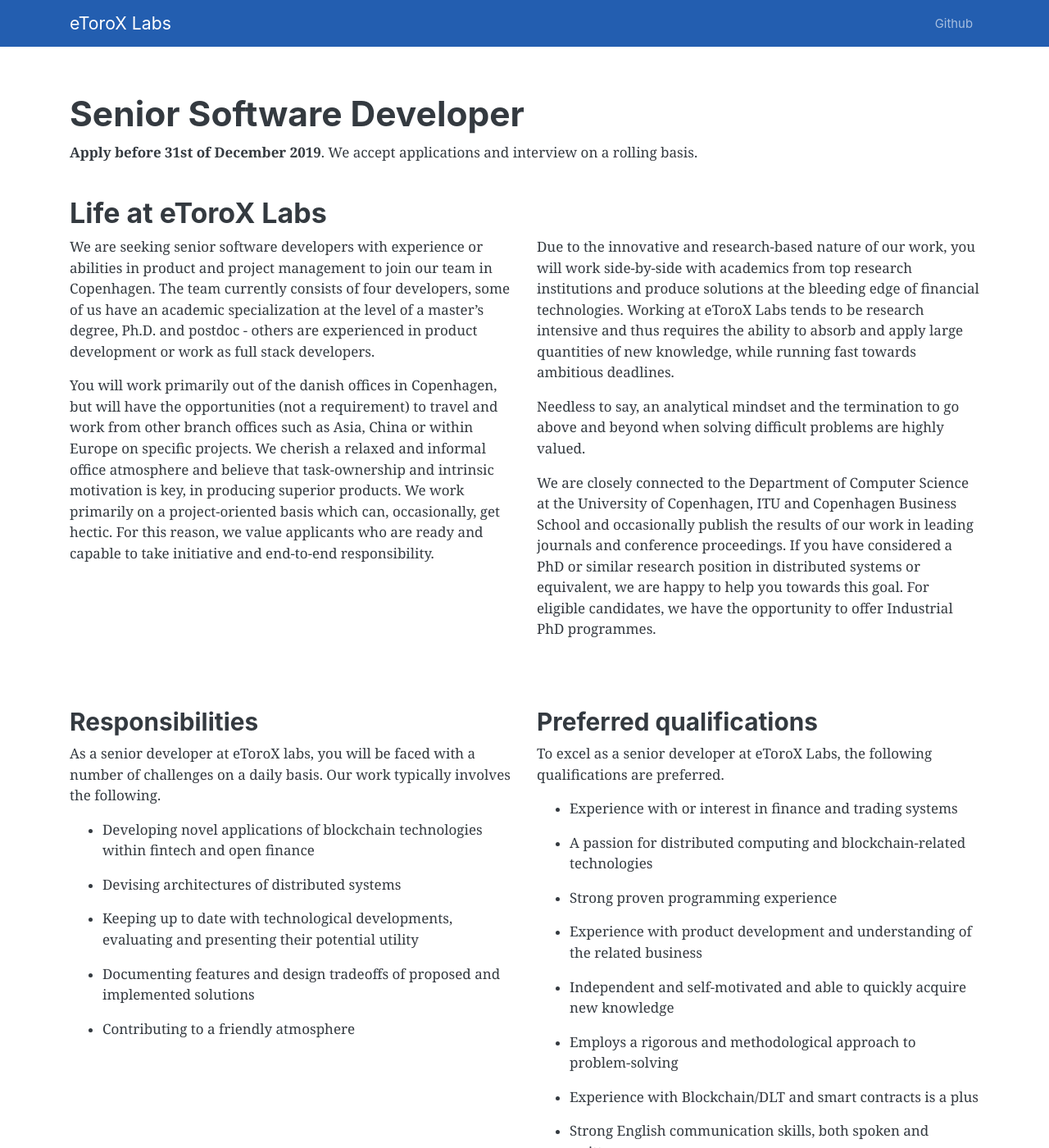
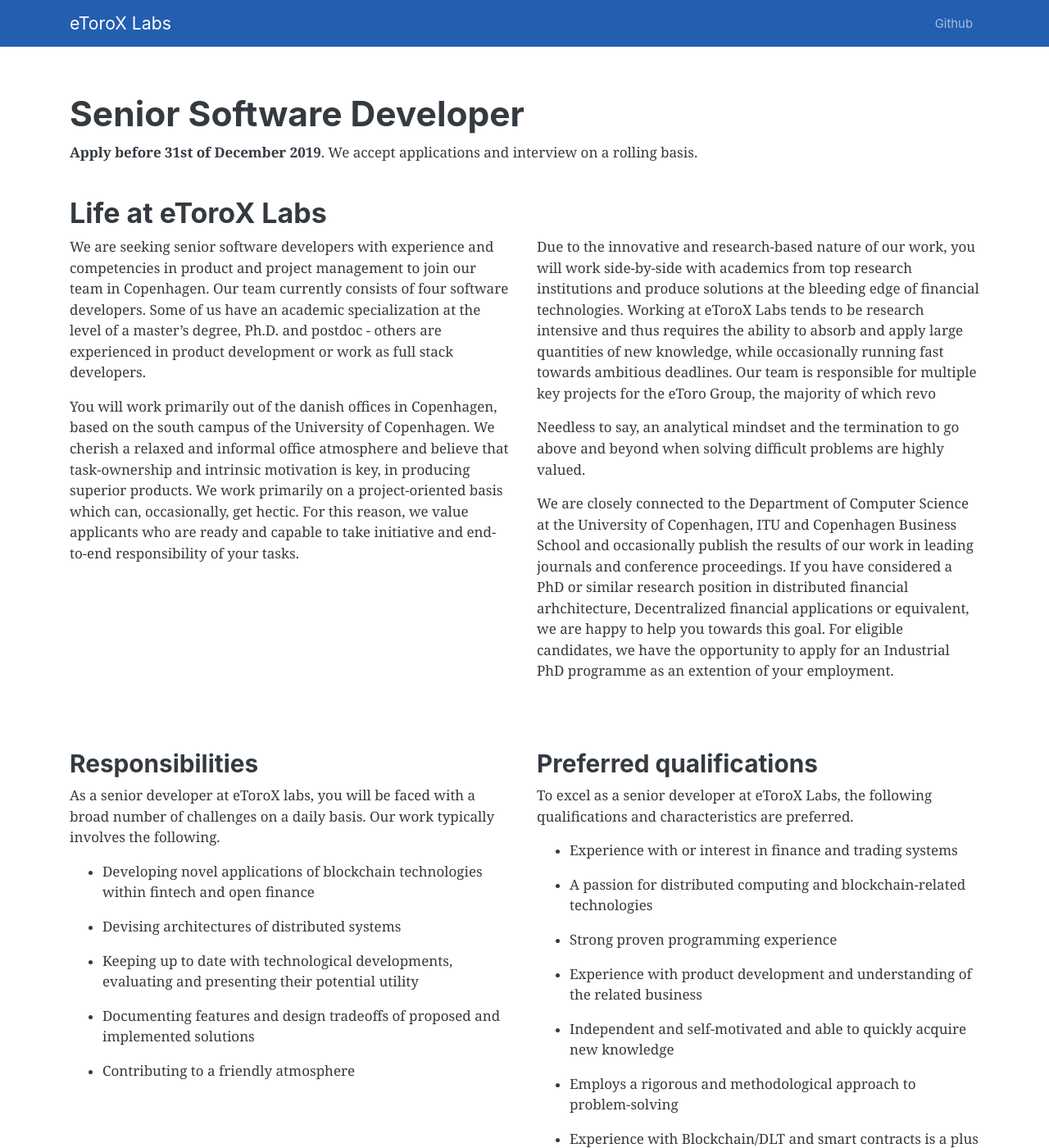
Before and after one commit to etoroxlabs/etoroxlabs.github.io, a Jekyll site: the page built from index.md, in a window 1280 px wide and 1400 px high. Shown: the whole window at 82% size. Built offline with Jekyll 4.4.1, drawn with Linux system fonts in a browser that asks for light colours; some of the changed text lies outside the part shown.

Commit message:
Commit September 2020

```diff
--- a/index.md
+++ b/index.md
@@ -10,22 +10,23 @@ layout: page
 <div class="row">
   <div class="col-sm-6">
     <p>
-      We are seeking senior software developers with experience or abilities in product and project management to join our team in Copenhagen. The team currently consists of four developers, some of us have an academic specialization at the level of a master’s degree, Ph.D. and postdoc - others are experienced in product development or work as full stack developers.
+      We are seeking senior software developers with experience and competencies in product and project management to join our team in Copenhagen. Our team currently consists of four software developers. Some of us have an academic specialization at the level of a master’s degree, Ph.D. and postdoc - others are experienced in product development or work as full stack developers.
     </p>
     <p>
-      You will work primarily out of the danish offices in Copenhagen, but will have the opportunities (not a requirement) to travel and work from other branch offices such as Asia, China or within Europe on specific projects. We cherish a relaxed and informal office atmosphere and believe that task-ownership and intrinsic motivation is key, in producing superior products.
-      We work primarily on a project-oriented basis which can, occasionally, get hectic. For this reason, we value applicants who are ready and capable to take initiative and end-to-end responsibility.
+      You will work primarily out of the danish offices in Copenhagen, based on the south campus of the University of Copenhagen.
+      We cherish a relaxed and informal office atmosphere and believe that task-ownership and intrinsic motivation is key, in producing superior products.
+      We work primarily on a project-oriented basis which can, occasionally, get hectic. For this reason, we value applicants who are ready and capable to take     initiative and end-to-end responsibility of your tasks.
     </p>
   </div>
   <div class="col-sm-6">
     <p>
-      Due to the innovative and research-based nature of our work, you will work side-by-side with academics from top research institutions and produce solutions at the bleeding edge of financial technologies. Working at eToroX Labs tends to be research intensive and thus requires the ability to absorb and apply large quantities of new knowledge, while running fast towards ambitious deadlines.
+      Due to the innovative and research-based nature of our work, you will work side-by-side with academics from top research institutions and produce solutions at the bleeding edge of financial technologies. Working at eToroX Labs tends to be research intensive and thus requires the ability to absorb and apply large quantities of new knowledge, while occasionally running fast towards ambitious deadlines. Our team is responsible for multiple key projects for the eToro Group, the majority of which revo
     </p>
     <p>
       Needless to say, an analytical mindset and the termination to go above and beyond when solving difficult problems are highly valued.
     </p>
     <p>
-      We are closely connected to the Department of Computer Science at the University of Copenhagen, ITU and Copenhagen Business School and occasionally publish the results of our work in leading journals and conference proceedings. If you have considered a PhD or similar research position in distributed systems or equivalent, we are happy to help you towards this goal. For eligible candidates, we have the opportunity to offer Industrial PhD programmes.
+      We are closely connected to the Department of Computer Science at the University of Copenhagen, ITU and Copenhagen Business School and occasionally publish the results of our work in leading journals and conference proceedings. If you have considered a PhD or similar research position in distributed financial arhchitecture, Decentralized financial applications or equivalent, we are happy to help you towards this goal. For eligible candidates, we have the opportunity to apply for an Industrial PhD programme as an extention of your employment.
     </p>
   </div>
 </div>
@@ -36,7 +37,7 @@ layout: page
 <div class="row">
   <div class="col-sm-6">
     <h3>Responsibilities</h3>
-    <p>As a senior developer at eToroX labs, you will be faced with a number of challenges on a daily basis. Our work typically involves the following.</p>
+    <p>As a senior developer at eToroX labs, you will be faced with a broad number of challenges on a daily basis. Our work typically involves the following.</p>
     <ul>
       <li><p>Developing novel applications of blockchain technologies within fintech and open finance</p></li>
       <li><p>Devising architectures of distributed systems</p></li>
@@ -47,7 +48,7 @@ layout: page
   </div>
   <div class="col-sm-6">
     <h3>Preferred qualifications</h3>
-    <p>To excel as a senior developer at eToroX Labs, the following qualifications are preferred.</p>
+    <p>To excel as a senior developer at eToroX Labs, the following qualifications and characteristics are preferred.</p>
     <ul>
       <li><p>Experience with or interest in finance and trading systems</p></li>
       <li><p>A passion for distributed computing and blockchain-related technologies</p></li>
@@ -58,7 +59,16 @@ layout: page
       <li><p>Experience with Blockchain/DLT and smart contracts is a plus</p></li>
       <li><p>Strong English communication skills, both spoken and written</p></li>
       <li><p>Social personality and enjoys working with others</p></li>
-    </ul>
+      </ul>
+    <p>Experience in any of the following areas is appreaciated:</p>
+      <ul>
+        <li><p>Solidity and knowledge/experience with EVM semantics and Smart Contract Design</p></li>
+        <li><p>Apache Kafka</p></li>
+        <li><p>Google Cloud Solutions</p></li>
+        <li><p>Kubernetes with Helm</p></li>
+        <li><p>Functional Programming or experience with Programming Language Design</p></li>
+        <li><p>Solidity and knowledge/experience with EVM semantics and Smart Contract Design</p></li>
+      </ul>
   </div>
 </div>
 
@@ -94,7 +104,7 @@ At eToroX Labs, our most recent releases includes:
 <br>
 
 ## Get in touch!
-Reach out to [omri@etorox.com](mailto:omri@etorox.com), [johannes@etorox.com](mailto:johannes@etorox.com) or [peterje@etorox.com](mailto:peterje@etorox.com) with an application. Please write a few lines about yourself and attach an updated copy of your CV.
+Reach out to [omriro@etoro.com](mailto:omri@etorox.com), [johannesje@etoro.com](mailto:johannesje@etoro.com) or [peterje@etoro.com](mailto:peterje@etoro.com) with an application. Please write a few lines about yourself and tell us about a project that you are proud of having been part of. Please attach an updated copy of your CV as well.
 
 If you have worked in a similar research intensive environment, where you have proven yourself by thinking on your feet and solving advanced problems in a field that was new to you, please do impress us by telling us about it. This could be from working in a start-up or in a similar position in which you acquired product ownership responsibilities.
 
```
Also changed, not shown: other parts of index.md (+1 -1 lines).
